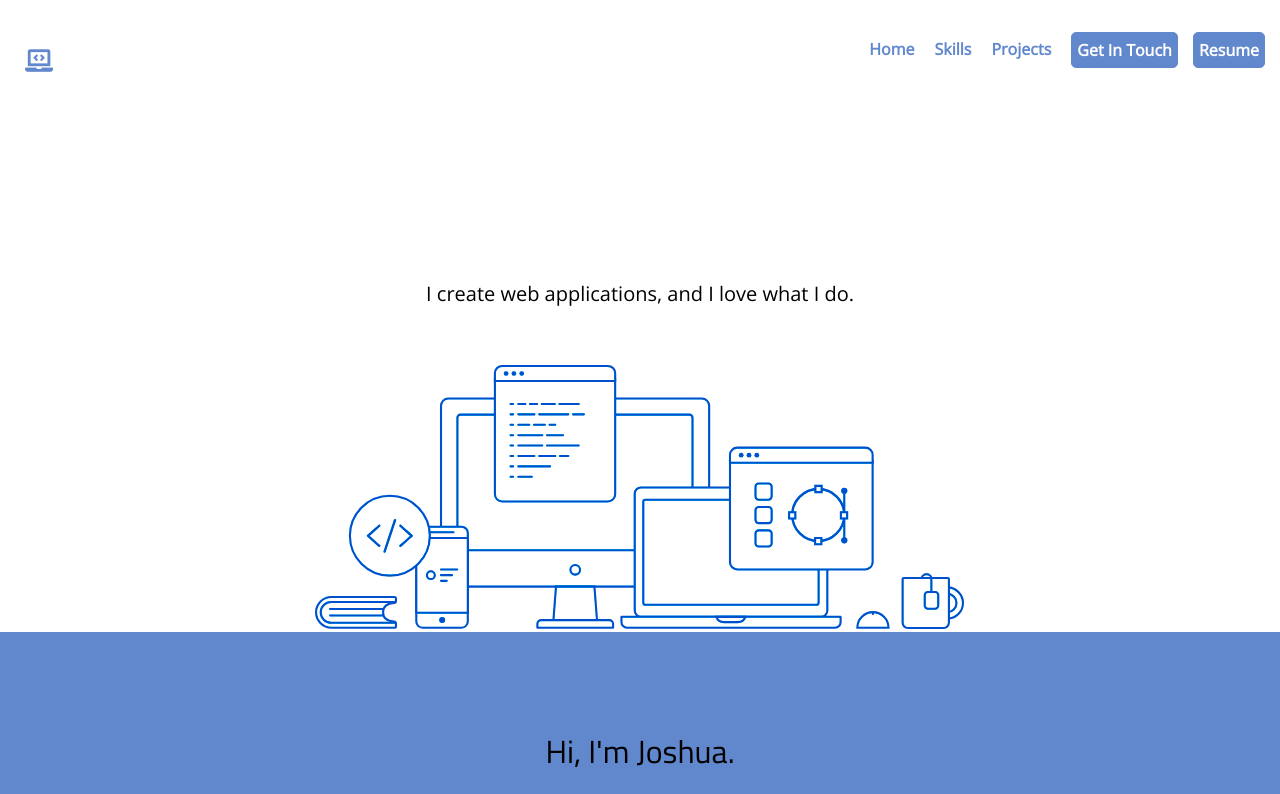
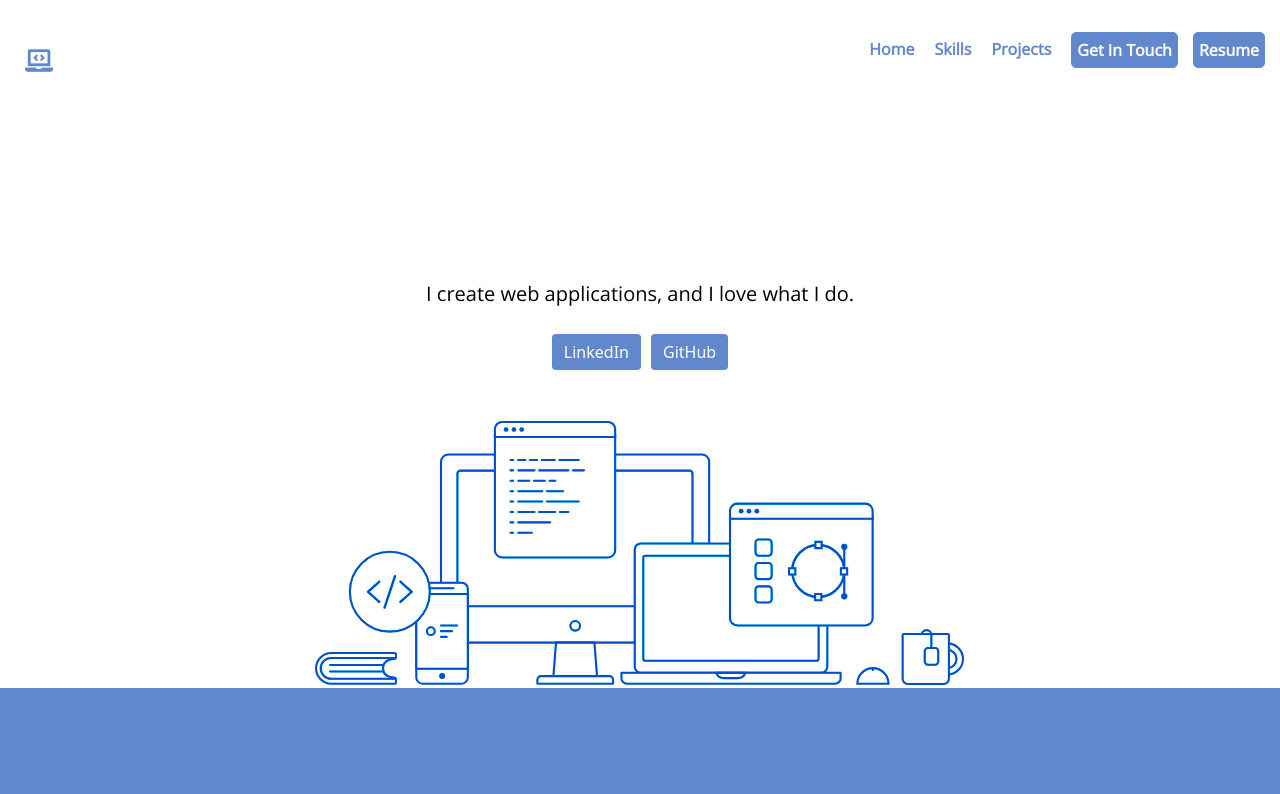
Before and after one commit to JoshuaAlvarez06/Joshua-Portfolio, a React (Create React App) app: page / in a window 1280 px wide. Shown: the top 794 px of the page. Built offline with nearby package versions, Linux system fonts and the light colour scheme.

Commit message:
added github and linkedin buttons

```diff
--- a/src/Main.css
+++ b/src/Main.css
@@ -9,6 +9,7 @@ html, body {
   align-items: center;
   justify-content: center;
   padding: 0;
+  max-width: 100%;
 }
 
 .main-section {
--- a/src/Main.js
+++ b/src/Main.js
@@ -25,6 +25,10 @@ export default function Main() {
         <h2 className="main-subtitle">
           I create web applications, and I love what I do.
         </h2>
+        <div style={{marginTop: "20px"}}>
+          <a href="https://www.linkedin.com/in/joshuaalvarez06" target="_blank" rel="noreferrer" className="btn btn-primary" style={{marginRight: "10px"}}>LinkedIn</a>
+          <a href="https://www.github.com/joshuaalvarez06" target="_blank" rel="noreferrer" className="btn btn-primary">GitHub</a>
+        </div>
         <img id="hero" src={hero} alt="hero" />
       </div>
       <div id="about" className="section primary-bg">
```
